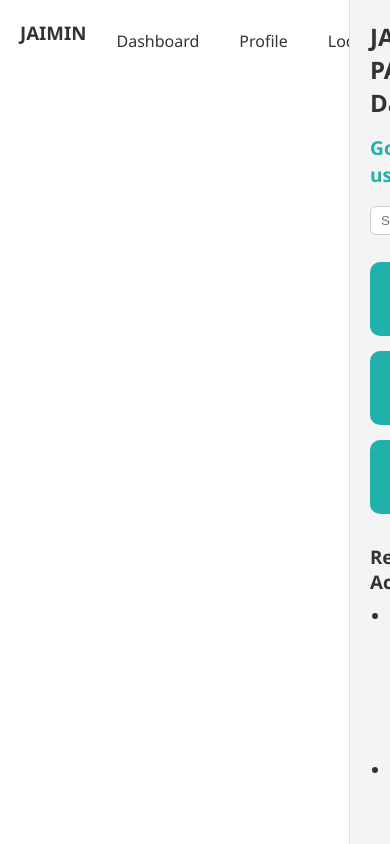
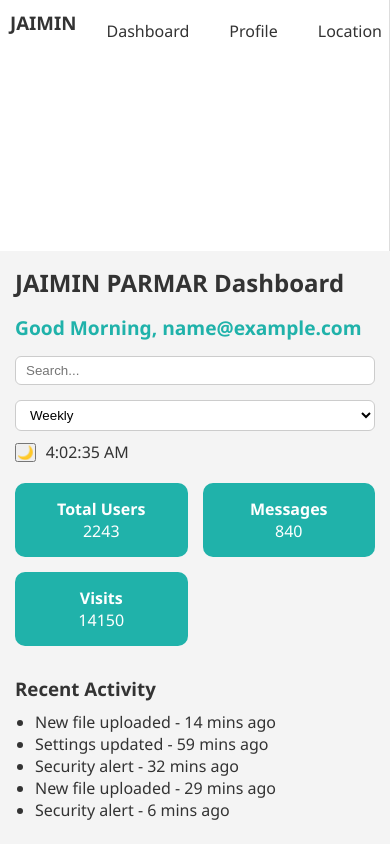
Before and after one commit to jaiminparmar24/FLask, a Flask app: page /dashboard in a window 390 px wide. Run offline with Flask 3, Linux system fonts and the light colour scheme; the visitor is signed in with stand-in values (Sample User, id 1); data comes from the database, SQL or seed files in the repository.

Commit message:
Add files via upload

```diff
--- a/templates/dashboard.html
+++ b/templates/dashboard.html
@@ -99,6 +99,7 @@
       display: flex;
       gap: 10px;
       align-items: center;
+      flex-wrap: wrap;
     }
 
     .right-controls input[type="search"],
@@ -151,8 +152,14 @@
       background: #ff6a00;
     }
 
+    .container {
+      display: flex;
+      height: 100vh;
+      flex-direction: row;
+    }
+
     @media (max-width: 768px) {
-      body {
+      .container {
         flex-direction: column;
       }
 
@@ -160,18 +167,33 @@
         width: 100%;
         flex-direction: row;
         overflow-x: auto;
-        justify-content: space-around;
+        justify-content: space-between;
+        padding: 10px;
+      }
+
+      .main {
+        padding: 15px;
       }
 
       .topbar {
         flex-direction: column;
         align-items: flex-start;
+        gap: 10px;
       }
-    }
 
-    .container {
-      display: flex;
-      height: 100vh;
+      .right-controls {
+        width: 100%;
+      }
+
+      .right-controls input[type="search"],
+      .right-controls select {
+        width: 100%;
+        margin-top: 5px;
+      }
+
+      .qr-generator input {
+        width: 100% !important;
+      }
     }
 
     ul#activityList {
@@ -189,46 +211,11 @@
       <a href="https://jaiminparmar24.github.io/Password" class="nav-link">Profile</a>
       <a href="#" onclick="getLocation()" class="nav-link">Location</a>
       <div class="qr-generator" style="text-align: center; padding: 20px;">
-  <h2>🔗 QR Code Generator</h2>
-  <input type="text" id="urlInput" placeholder="Enter URL here" style="padding: 10px; width: 300px; border-radius: 8px; border: 1px solid #ccc;">
-  <button onclick="generateQR()" style="padding: 10px 20px; border-radius: 8px; background-color: #333; color: white; border: none;">Generate QR</button>
-
-  <div id="qrResult" style="margin-top: 20px;"></div>
-</div>
-
-<script>
-  function generateQR() {
-    const url = document.getElementById("urlInput").value;
-
-    if (!url) {
-      alert("Please enter a URL.");
-      return;
-    }
-
-    fetch("/generate_qr", {
-      method: "POST",
-      headers: {
-        "Content-Type": "application/x-www-form-urlencoded"
-      },
-      body: "url=" + encodeURIComponent(url)
-    })
-    .then(response => {
-      if (!response.ok) {
-        throw new Error("QR generation failed");
-      }
-      return response.blob();
-    })
-    .then(blob => {
-      const imgUrl = URL.createObjectURL(blob);
-      document.getElementById("qrResult").innerHTML = `<img src="${imgUrl}" alt="QR Code" style="margin-top:10px; border:1px solid #ccc; padding:5px;" />`;
-    })
-    .catch(error => {
-      console.error(error);
-      alert("Something went wrong while generating QR code.");
-    });
-  }
-</script>
-
+        <h2>🔗 QR Code Generator</h2>
+        <input type="text" id="urlInput" placeholder="Enter URL here" style="padding: 10px; width: 300px; border-radius: 8px; border: 1px solid #ccc;">
+        <button onclick="generateQR()" style="padding: 10px 20px; border-radius: 8px; background-color: #333; color: white; border: none;">Generate QR</button>
+        <div id="qrResult" style="margin-top: 20px;"></div>
+      </div>
       <a href="/logout" class="logout">Logout</a>
     </div>
 
@@ -262,8 +249,7 @@
   </div>
 
   <script>
-    // Greeting
-    const email = "user@example.com";  // This should be dynamically rendered by Flask
+    const email = "{{ email }}";  // Flask will insert actual user email
     const hour = new Date().getHours();
     let greeting = hour < 12 ? "Good Morning" : hour < 18 ? "Good Afternoon" : "Good Evening";
     document.getElementById("greetingText").textContent = `${greeting}, ${email}`;
@@ -306,6 +292,37 @@
       li.textContent = `${activities[randomInt(0, activities.length - 1)]} - ${randomInt(1, 59)} mins ago`;
       activityList.appendChild(li);
     }
+
+    function generateQR() {
+      const url = document.getElementById("urlInput").value;
+
+      if (!url) {
+        alert("Please enter a URL.");
+        return;
+      }
+
+      fetch("/generate_qr", {
+        method: "POST",
+        headers: {
+          "Content-Type": "application/x-www-form-urlencoded"
+        },
+        body: "url=" + encodeURIComponent(url)
+      })
+      .then(response => {
+        if (!response.ok) {
+          throw new Error("QR generation failed");
+        }
+        return response.blob();
+      })
+      .then(blob => {
+        const imgUrl = URL.createObjectURL(blob);
+        document.getElementById("qrResult").innerHTML = `<img src="${imgUrl}" alt="QR Code" style="margin-top:10px; border:1px solid #ccc; padding:5px;" />`;
+      })
+      .catch(error => {
+        console.error(error);
+        alert("Something went wrong while generating QR code.");
+      });
+    }
   </script>
 </body>
 </html>
```
